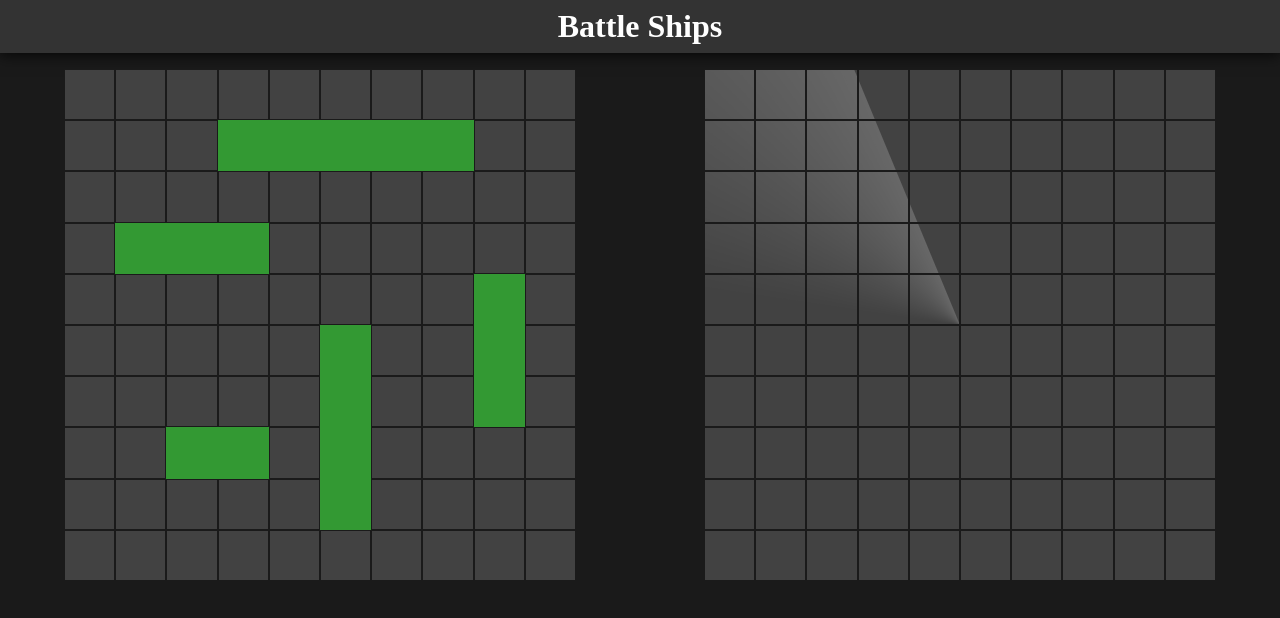
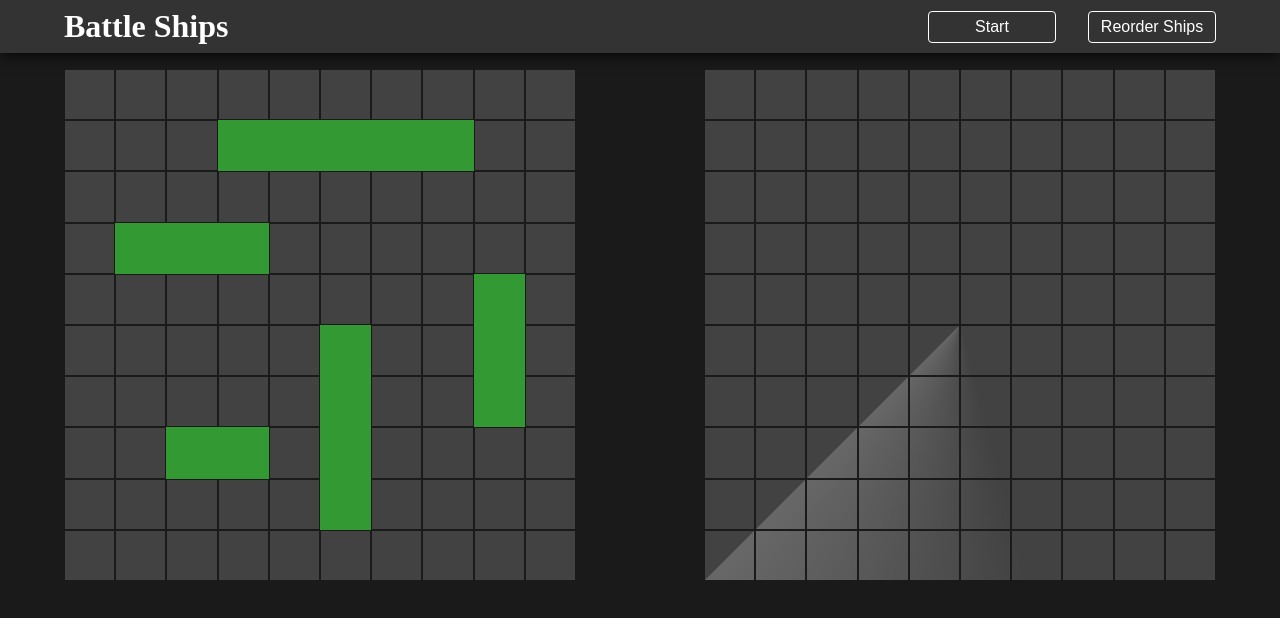
Before and after one commit to Nail003/battle-ship, a website with bundled scripts: page index.html in a window 1280 px wide. Built offline with nearby package versions, Linux system fonts and the light colour scheme.

Commit message:
feat: add start and ships reorder button

```diff
--- a/css/styles.css
+++ b/css/styles.css
@@ -21,11 +21,37 @@
     --transparent: hsla(100, 100%, 100%, 0);
 }
 
-.header__title{
-    padding: 8px;
-    text-align: center;
+header {
+    display: flex;
+    flex-direction: row;
+    justify-content: space-between;
+    align-items: center;
+
+    padding: 8px 64px;
     background-color: var(--grey-dark);
     box-shadow: 0 0 16px var(--black-pure);
+}
+
+.header__button-container {
+    display: flex;
+    flex-direction: row;
+    gap: 32px;
+}
+
+.header__button {
+    width: 128px;
+    height: 32px;
+    border: none;
+    border: 1px solid var(--white);
+    border-radius: 4px;
+
+    font-size: 1rem;
+    background: none;
+    cursor: pointer;
+}
+
+.header__button:hover {
+    background-color: var(--grey);
 }
 
 body {
--- a/index.html
+++ b/index.html
@@ -14,6 +14,10 @@
     <body>
         <header>
             <h1 class="header__title">Battle Ships</h1>
+            <div class="header__button-container">
+                <button class="header__button">Start</button>
+                <button class="header__button">Reorder Ships</button>
+            </div>
         </header>
         <main>
             <div class="board-container"></div>
```
